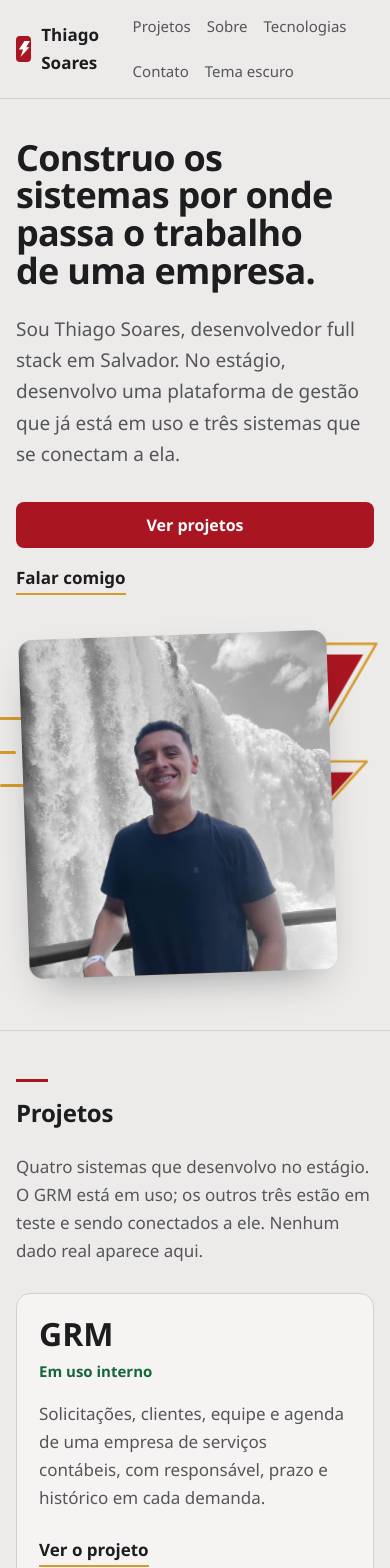
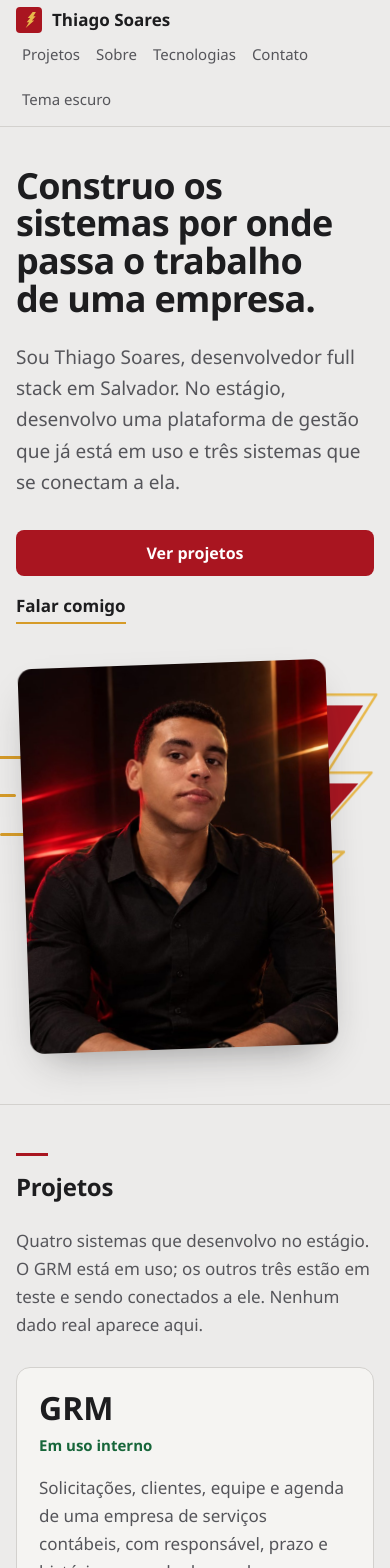
Before and after one commit to ThiagoOlSoa/Meu_Portfolio, a React (Vite) app: page / in a window 390 px wide. Shown: the top 1568 px of the page. Built offline with nearby package versions, Linux system fonts and the light colour scheme.

Commit message:
Nova foto de perfil e raio dourado de três segmentos
Co-Authored-By: Claude Sonnet 5.5 <noreply@anthropic.com>
Claude-Session: https://claude.ai/code/session_01KrWCKpqAhfr5sy61W1HPj8

```diff
--- a/src/components/Home.jsx
+++ b/src/components/Home.jsx
@@ -30,9 +30,9 @@ function Retrato() {
       <img
         className="hero-photo"
         src={asset('thiago.jpg')}
-        alt="Thiago Soares sorrindo, em frente a uma cachoeira"
-        width="1000"
-        height="979"
+        alt="Thiago Soares, de camisa preta, em um fundo escuro com luzes vermelhas e douradas"
+        width="900"
+        height="1316"
         fetchPriority="high"
       />
     </div>
--- a/src/components/Layout.jsx
+++ b/src/components/Layout.jsx
@@ -1,7 +1,7 @@
 import { perfil } from '../content'
 import { irParaSecao, irParaTopo } from '../router'
 
-export const CAMINHO_RAIO = 'M230 0 L400 0 L286 196 L384 196 L108 500 L186 268 L56 268 Z'
+export const CAMINHO_RAIO = 'M300 0 L400 0 L318 130 L392 130 L276 262 L346 262 L80 500 L186 322 L112 322 L220 186 L146 186 Z'
 
 function LinkSecao({ id, children }) {
   return (
--- a/src/index.css
+++ b/src/index.css
@@ -11,6 +11,7 @@
   --accent: #a91520;
   --accent-ink: #ffffff;
   --gold: #d69b28;
+  --gold-raio: #e8b84a;
   --ok: #17663a;
   --warn: #8a5a00;
 
@@ -174,7 +175,7 @@ a {
   width: 22px;
   height: 28px;
   background: var(--gold);
-  clip-path: polygon(57% 0, 100% 0, 71% 39%, 96% 39%, 27% 100%, 46% 54%, 14% 54%);
+  clip-path: polygon(75% 0, 100% 0, 79.5% 26%, 98% 26%, 69% 52.4%, 86.5% 52.4%, 20% 100%, 46.5% 64.4%, 28% 64.4%, 55% 37.2%, 36.5% 37.2%);
   opacity: 0;
   pointer-events: none;
 }
@@ -235,7 +236,7 @@ a {
   width: 26px;
   height: 26px;
   background: var(--accent);
-  color: #fff;
+  color: var(--gold-raio);
   border-radius: var(--r-sm);
 }
 .nav {
@@ -305,7 +306,7 @@ a {
   position: relative;
   justify-self: center;
   width: min(100%, 420px);
-  aspect-ratio: 1 / 1.1;
+  aspect-ratio: 4 / 5;
 }
 .hero-bolt {
   position: absolute;
@@ -321,7 +322,7 @@ a {
 }
 .bolt-line {
   fill: none;
-  stroke: var(--gold);
+  stroke: var(--gold-raio);
   stroke-width: 4;
   stroke-linejoin: round;
   stroke-dasharray: 1;
@@ -355,7 +356,7 @@ a {
   width: 100%;
   height: 100%;
   object-fit: cover;
-  object-position: 50% 25%;
+  object-position: 50% 18%;
   border-radius: var(--r-panel);
   box-shadow: var(--shadow-portrait);
   transform: rotate(-2deg);
@@ -884,6 +885,13 @@ a {
 }
 
 @media (max-width: 520px) {
+  .topbar-in {
+    flex-wrap: wrap;
+    gap: 0;
+  }
+  .wordmark {
+    white-space: nowrap;
+  }
   .nav-link {
     padding: 8px 6px;
   }
```
Also changed, not shown: public/favicon.svg, public/thiago.jpg.
